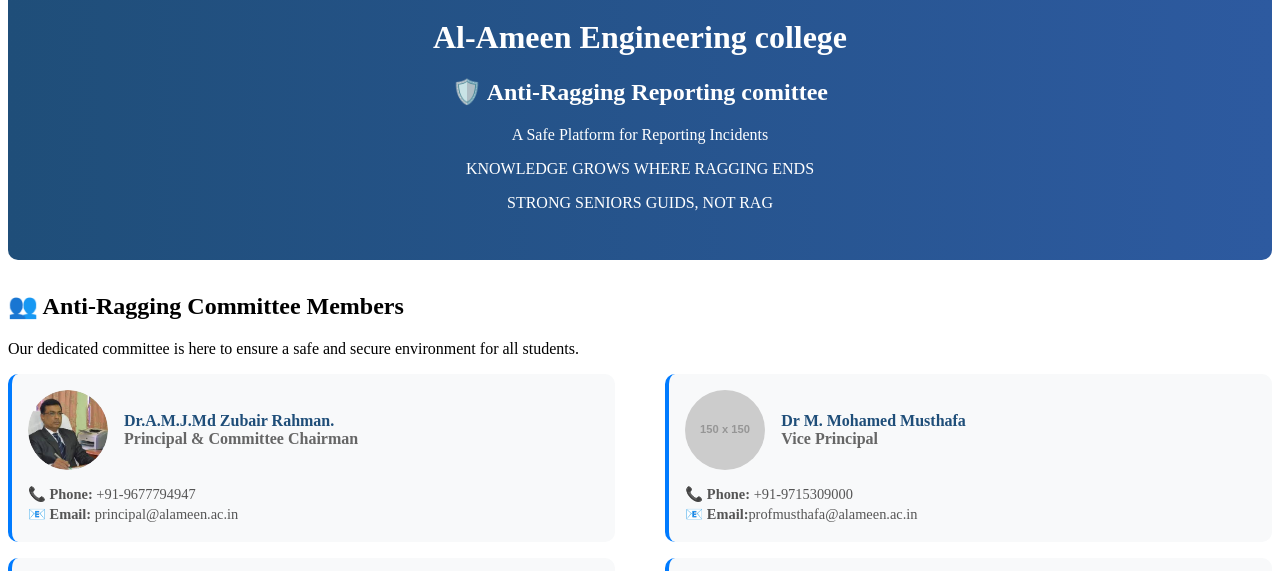
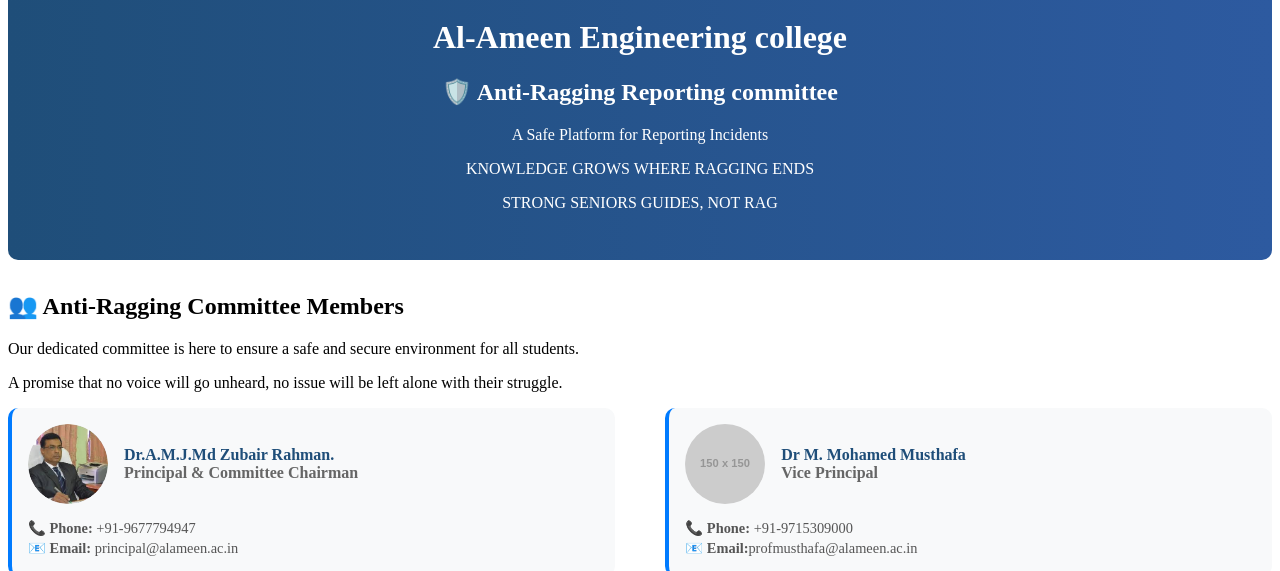
Before and after one commit to Rajesh7094/Anti-Ragging-Committee-Complaint-System, a plain HTML site: page index.html in a window 1280 px wide. Shown: the part 212-783 px from the top of the page. Drawn offline with Linux system fonts and the light colour scheme; placeholder pictures from the web are drawn by us.

Commit message:
update html

```diff
--- a/index.html
+++ b/index.html
@@ -54,14 +54,15 @@
     <div class="main-header">
         <img src="./logo.jpg" alt="College Logo" style="margin-bottom: 1rem; width: 150px;">
         <h1>Al-Ameen Engineering college </h1>
-        <h2>🛡️ Anti-Ragging Reporting comittee</h2>
+        <h2>🛡️ Anti-Ragging Reporting committee</h2>
         <p>A Safe Platform for Reporting Incidents</p>
         <p>KNOWLEDGE GROWS WHERE RAGGING ENDS</p>
-        <p>STRONG SENIORS GUIDS, NOT RAG</p>
+        <p>STRONG SENIORS GUIDES, NOT RAG</p>
     </div>
 
     <h2>👥 Anti-Ragging Committee Members</h2>
     <p>Our dedicated committee is here to ensure a safe and secure environment for all students.</p>
+    <p>A promise that no voice will go unheard, no issue will be left alone with their struggle.</p>
 
     <div style="display: flex; flex-wrap: wrap; justify-content: space-between;">
         <div style="width: 48%;">
```
